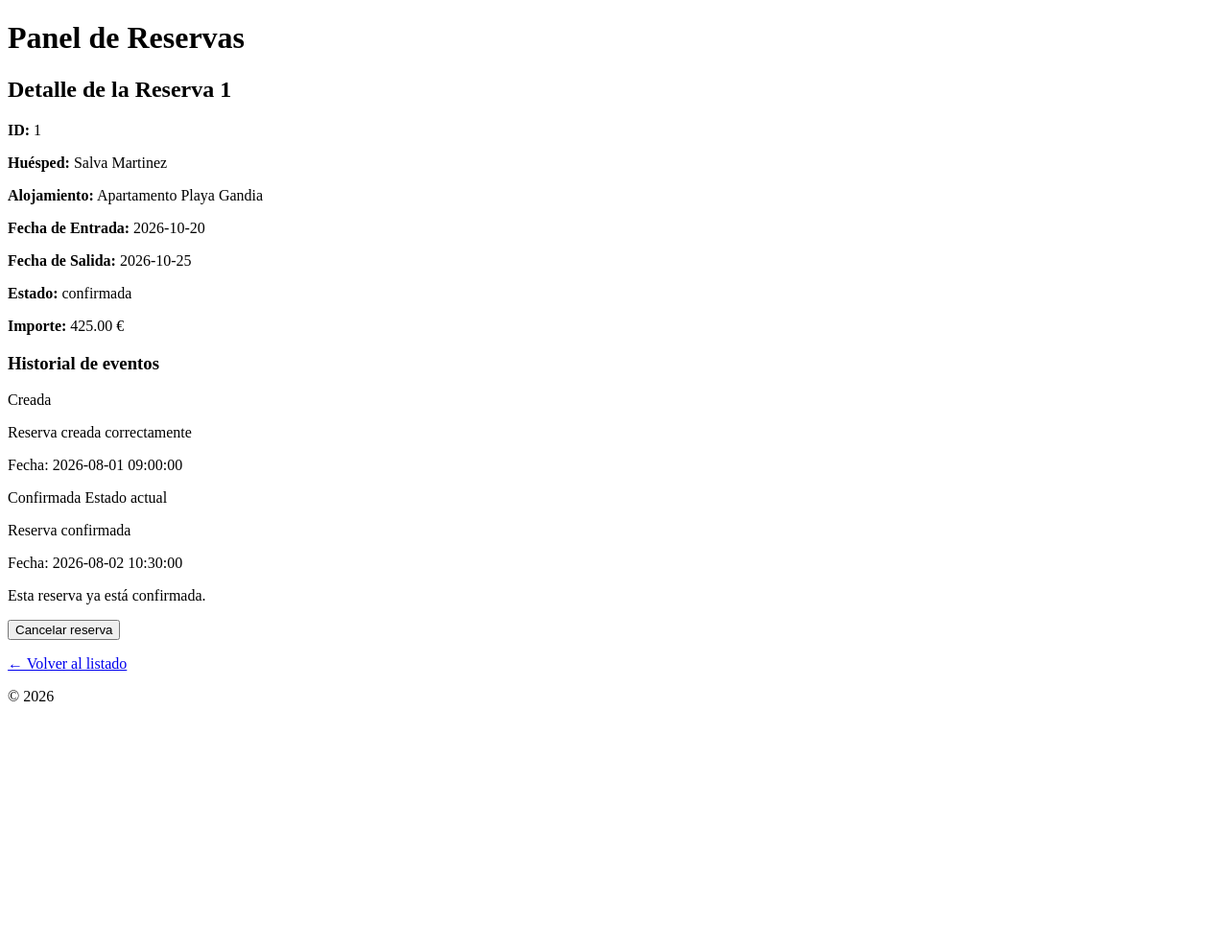
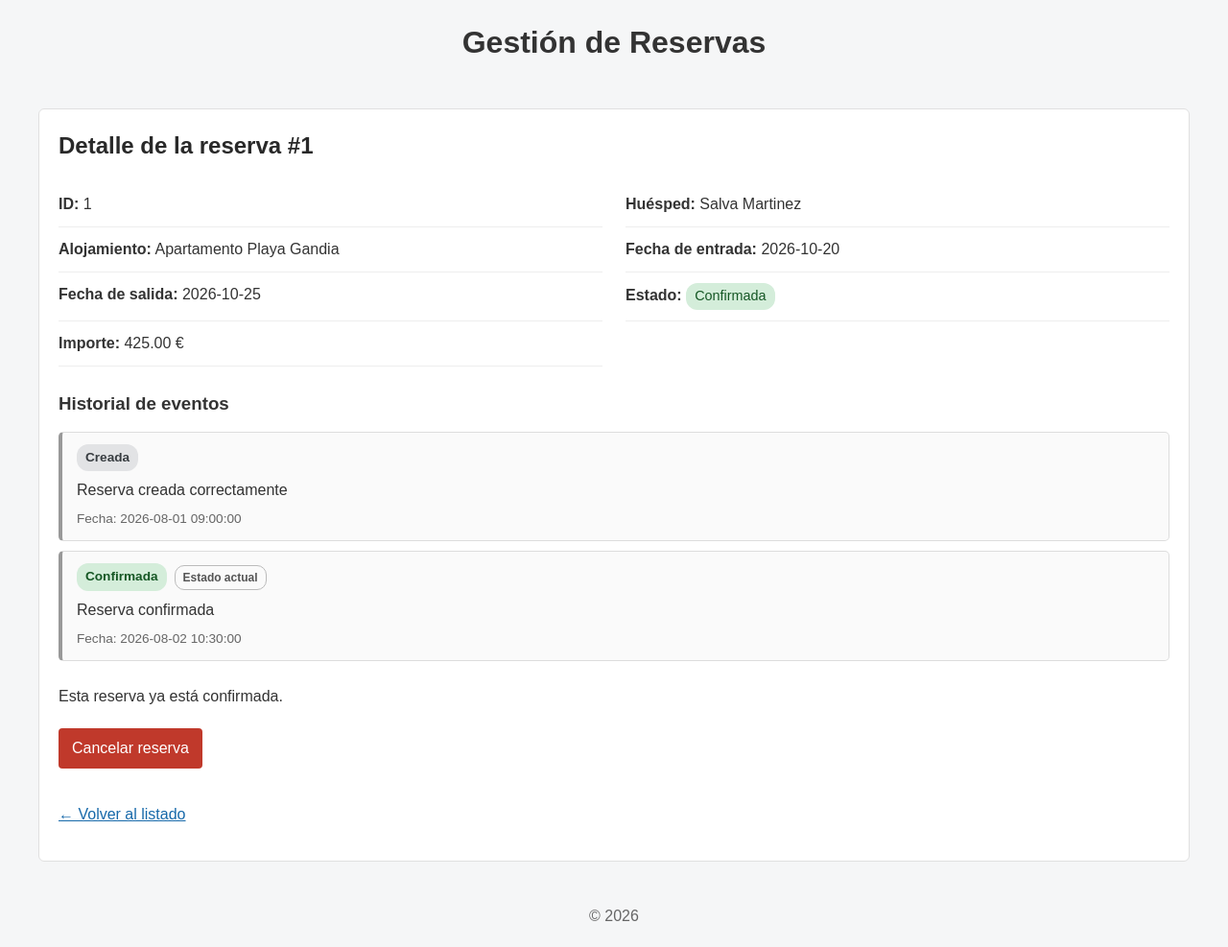
Before and after one commit to salva-martinez/Prueba-T-cnica-Desarrollador-Junior, a PHP site: page /reservas/1 in a window 1280 px wide. Shown: the whole page at 96% size. Before the commit the page ends 731 px from the top, so only its background shows below. Run offline with PHP 8.4, Linux system fonts and the light colour scheme; data comes from the database, SQL or seed files in the repository.

Commit message:
Añadido de estilos css

```diff
--- a/public/css/styles.css
+++ b/public/css/styles.css
@@ -0,0 +1,589 @@
+/* Ajustes generales */
+* {
+    box-sizing: border-box;
+}
+
+body {
+    margin: 0;
+    font-family: Arial, sans-serif;
+    line-height: 1.5;
+    color: #333;
+    background-color: #f5f6f7;
+}
+
+main {
+    width: 95%;
+    max-width: 1200px;
+    margin: 25px auto;
+    padding: 20px;
+    background-color: #fff;
+    border: 1px solid #e0e0e0;
+    border-radius: 6px;
+}
+
+/* Títulos y enlaces */
+h2 {
+    margin-top: 0;
+    margin-bottom: 20px;
+    color: #292929;
+}
+
+h3 {
+    margin-top: 25px;
+    margin-bottom: 12px;
+}
+
+a {
+    color: #1769aa;
+}
+
+a:hover {
+    text-decoration: none;
+}
+
+/* Botones generales */
+button,
+.btn-crear {
+    display: inline-block;
+    padding: 9px 14px;
+    border: none;
+    border-radius: 4px;
+    font: inherit;
+    text-decoration: none;
+    cursor: pointer;
+}
+
+button:focus-visible,
+a:focus-visible,
+input:focus-visible,
+select:focus-visible {
+    outline: 2px solid #1769aa;
+    outline-offset: 2px;
+}
+
+button:disabled {
+    opacity: 0.6;
+    cursor: not-allowed;
+}
+
+/* Botón para crear reservas */
+.btn-crear {
+    margin-bottom: 18px;
+    background-color: #1769aa;
+    color: white;
+}
+
+.btn-crear:hover {
+    background-color: #12558a;
+}
+
+/* Filtros */
+#filtros-reservas {
+    display: grid;
+    grid-template-columns: repeat(4, minmax(0, 1fr));
+    gap: 12px;
+    margin-bottom: 18px;
+    padding: 16px;
+    background-color: #f8f9fa;
+    border: 1px solid #ddd;
+    border-radius: 5px;
+}
+
+.filtro-grupo {
+    display: flex;
+    flex-direction: column;
+    gap: 5px;
+    min-width: 0;
+}
+
+.filtro-grupo label {
+    font-weight: bold;
+    font-size: 0.9rem;
+}
+
+.filtro-grupo input,
+.filtro-grupo select {
+    width: 100%;
+    min-width: 0;
+    min-height: 38px;
+    padding: 7px 9px;
+    border: 1px solid #bbb;
+    border-radius: 4px;
+    background-color: #fff;
+    font: inherit;
+}
+
+#filtros-reservas button[type="submit"] {
+    align-self: end;
+    background-color: #1769aa;
+    color: white;
+}
+
+#filtros-reservas button[type="submit"]:hover {
+    background-color: #12558a;
+}
+
+#limpiarFiltros {
+    align-self: end;
+    margin-left: 0 !important;
+    border: 1px solid #bbb;
+    background-color: #fff;
+    color: #333;
+}
+
+#limpiarFiltros:hover {
+    background-color: #eee;
+}
+
+#estado-listado {
+    min-height: 1.5em;
+    margin: 10px 0;
+    color: #555;
+}
+
+/* Tabla de reservas */
+.tabla-contenedor {
+    width: 100%;
+    overflow-x: auto;
+    margin: 15px 0 25px;
+    border: 1px solid #ddd;
+    border-radius: 5px;
+}
+
+.tabla-reservas {
+    width: 100%;
+    border-collapse: collapse;
+    background-color: #fff;
+}
+
+.tabla-reservas th,
+.tabla-reservas td {
+    padding: 11px 12px;
+    border-bottom: 1px solid #ddd;
+    text-align: left;
+    vertical-align: middle;
+}
+
+.tabla-reservas th {
+    background-color: #f0f2f4;
+    color: #333;
+    font-weight: bold;
+    white-space: nowrap;
+}
+
+.tabla-reservas tbody tr:last-child td {
+    border-bottom: none;
+}
+
+.tabla-reservas tbody tr:hover {
+    background-color: #f8f9fa;
+}
+
+.tabla-reservas td a {
+    white-space: nowrap;
+}
+
+/* Etiquetas de estado en la tabla */
+.estado-etiqueta {
+    display: inline-block;
+    padding: 3px 8px;
+    border-radius: 12px;
+    font-size: 0.85rem;
+    white-space: nowrap;
+}
+
+.estado-pendiente {
+    background-color: #fff3cd;
+    color: #856404;
+}
+
+.estado-confirmada {
+    background-color: #d4edda;
+    color: #155724;
+}
+
+.estado-cancelada {
+    background-color: #f8d7da;
+    color: #721c24;
+}
+
+/* Datos de la reserva */
+.detalle-reserva {
+    display: grid;
+    grid-template-columns: repeat(2, minmax(0, 1fr));
+    gap: 0 24px;
+    margin: 0 0 25px;
+}
+
+.detalle-reserva p {
+    margin: 0;
+    padding: 11px 0;
+    border-bottom: 1px solid #eee;
+    overflow-wrap: anywhere;
+}
+
+.estado-detalle {
+    display: inline-block;
+    padding: 3px 9px;
+    border-radius: 12px;
+    font-size: 0.9rem;
+}
+
+.estado-detalle-pendiente {
+    background-color: #fff3cd;
+    color: #856404;
+}
+
+.estado-detalle-confirmada {
+    background-color: #d4edda;
+    color: #155724;
+}
+
+.estado-detalle-cancelada {
+    background-color: #f8d7da;
+    color: #721c24;
+}
+
+/* Historial de eventos */
+.historial-eventos {
+    display: flex;
+    flex-direction: column;
+    gap: 10px;
+    margin: 15px 0 25px;
+}
+
+.evento {
+    padding: 12px 15px;
+    border: 1px solid #ddd;
+    border-left: 4px solid #999;
+    border-radius: 5px;
+    background-color: #fafafa;
+}
+
+.evento-cabecera {
+    display: flex;
+    align-items: center;
+    flex-wrap: wrap;
+    gap: 8px;
+    margin-bottom: 8px;
+}
+
+.evento-tipo {
+    display: inline-block;
+    padding: 4px 9px;
+    border-radius: 12px;
+    font-size: 0.85rem;
+    font-weight: bold;
+    background-color: #e9ecef;
+    color: #343a40;
+}
+
+.evento-creada {
+    background-color: #e2e3e5;
+    color: #383d41;
+}
+
+.evento-confirmada {
+    background-color: #d4edda;
+    color: #155724;
+}
+
+.evento-cancelada {
+    background-color: #f8d7da;
+    color: #721c24;
+}
+
+.evento-pendiente {
+    background-color: #fff3cd;
+    color: #856404;
+}
+
+.evento-actual {
+    padding: 3px 8px;
+    border: 1px solid #bbb;
+    border-radius: 10px;
+    color: #555;
+    font-size: 0.75rem;
+    font-weight: 600;
+}
+
+.evento-descripcion {
+    margin: 5px 0;
+    overflow-wrap: anywhere;
+}
+
+.evento-fecha {
+    margin: 8px 0 0;
+    color: #666;
+    font-size: 0.85rem;
+}
+
+/* Botones de confirmar y cancelar */
+.btn-confirmar,
+.btn-cancelar {
+    margin: 5px 5px 5px 0;
+    padding: 9px 14px;
+    border: none;
+    border-radius: 4px;
+    color: #fff;
+    font: inherit;
+    cursor: pointer;
+}
+
+.btn-confirmar {
+    background-color: #198754;
+}
+
+.btn-confirmar:hover {
+    background-color: #146c43;
+}
+
+.btn-cancelar {
+    background-color: #c0392b;
+}
+
+.btn-cancelar:hover {
+    background-color: #962d22;
+}
+
+.btn-confirmar:disabled,
+.btn-cancelar:disabled {
+    opacity: 0.6;
+    cursor: not-allowed;
+}
+
+/* Mensajes de confirmación, cancelación y estado */
+#mensajeConfirmacion,
+#mensajeCancelacion {
+    margin: 8px 0;
+    overflow-wrap: anywhere;
+}
+
+.detalle-volver {
+    display: inline-block;
+    margin-top: 15px;
+}
+
+
+/* Página para crear una reserva */
+.formulario-pagina {
+    max-width: 850px;
+    margin: 0 auto;
+}
+
+.formulario-pagina h1 {
+    margin-top: 0;
+    margin-bottom: 8px;
+    font-size: 1.8rem;
+}
+
+.formulario-intro {
+    margin-top: 0;
+    margin-bottom: 24px;
+    color: #666;
+}
+
+.formulario-reserva {
+    display: grid;
+    grid-template-columns: repeat(2, minmax(0, 1fr));
+    gap: 18px;
+    padding: 20px;
+    border: 1px solid #ddd;
+    border-radius: 6px;
+    background-color: #fafafa;
+}
+
+.campo-formulario {
+    display: flex;
+    flex-direction: column;
+    min-width: 0;
+    gap: 6px;
+}
+
+.campo-formulario label {
+    font-weight: bold;
+    font-size: 0.95rem;
+}
+
+.campo-formulario input,
+.campo-formulario textarea {
+    width: 100%;
+    min-width: 0;
+    padding: 10px;
+    border: 1px solid #bbb;
+    border-radius: 4px;
+    background-color: #fff;
+    color: #333;
+    font: inherit;
+}
+
+.campo-formulario input {
+    min-height: 40px;
+}
+
+.campo-formulario textarea {
+    resize: vertical;
+}
+
+.campo-formulario input:focus,
+.campo-formulario textarea:focus {
+    border-color: #1769aa;
+    outline: 2px solid #d7eaff;
+}
+
+.campo-completo {
+    grid-column: 1 / -1;
+}
+
+.error {
+    min-height: 0;
+    color: #b42318;
+    font-size: 0.85rem;
+    overflow-wrap: anywhere;
+}
+
+.error:not(:empty) {
+    padding: 4px 0;
+}
+
+.formulario-acciones {
+    display: flex;
+    flex-wrap: wrap;
+    align-items: center;
+    gap: 10px;
+}
+
+.btn-guardar {
+    background-color: #1769aa;
+    color: white;
+}
+
+.btn-guardar:hover {
+    background-color: #12558a;
+}
+
+.btn-guardar:disabled {
+    opacity: 0.6;
+    cursor: not-allowed;
+}
+
+.btn-volver {
+    display: inline-block;
+    padding: 8px 12px;
+    border: 1px solid #bbb;
+    border-radius: 4px;
+    background-color: white;
+    color: #333;
+    text-decoration: none;
+}
+
+.btn-volver:hover {
+    background-color: #eee;
+}
+
+.mensaje-formulario {
+    margin: 0;
+    overflow-wrap: anywhere;
+}
+
+/* Cabecera centrada */
+header {
+    text-align: center;
+    padding: 20px;
+    margin-bottom: 20px;
+}
+
+header h1 {
+    margin: 0;
+}
+
+/* Pie de página centrado */
+footer {
+    text-align: center;
+    padding: 20px;
+    margin-top: 20px;
+    color: #666;
+}
+
+footer p {
+    margin: 0;
+}
+
+/* Tablet */
+@media (max-width: 800px) {
+    main {
+        width: 96%;
+        padding: 16px;
+    }
+
+    #filtros-reservas {
+        grid-template-columns: repeat(2, minmax(0, 1fr));
+    }
+}
+
+/* Móvil */
+@media (max-width: 520px) {
+    main {
+        width: 100%;
+        margin: 0;
+        padding: 14px;
+        border: none;
+        border-radius: 0;
+    }
+
+    #filtros-reservas {
+        grid-template-columns: 1fr;
+        padding: 12px;
+    }
+
+    #filtros-reservas button {
+        width: 100%;
+        min-height: 40px;
+    }
+
+    .detalle-reserva {
+        grid-template-columns: 1fr;
+    }
+
+    .tabla-reservas {
+        min-width: 760px;
+    }
+
+    .evento {
+        padding: 10px;
+    }
+
+    .btn-confirmar,
+    .btn-cancelar {
+        width: 100%;
+        margin: 5px 0;
+    }
+}
+
+/* Formulario en móviles */
+@media (max-width: 600px) {
+    .formulario-reserva {
+        grid-template-columns: 1fr;
+        padding: 14px;
+        gap: 15px;
+    }
+
+    .campo-completo {
+        grid-column: auto;
+    }
+
+    .formulario-acciones {
+        flex-direction: column;
+        align-items: stretch;
+    }
+
+    .btn-guardar,
+    .btn-volver {
+        width: 100%;
+        text-align: center;
+    }
+
+    .formulario-pagina h1 {
+        font-size: 1.5rem;
+    }
+}
--- a/src/Views/base.html.twig
+++ b/src/Views/base.html.twig
@@ -7,7 +7,7 @@
 </head>
 <body>
     <header>
-        <h1>Panel de Reservas</h1>
+        <h1>Gestión de Reservas</h1>
     </header>
 
     <main>
--- a/src/Views/reservas/show.html.twig
+++ b/src/Views/reservas/show.html.twig
@@ -3,15 +3,48 @@
 {% block title %}Detalle de la Reserva id: {{ reserva.id }}{% endblock %}
 
 {% block content %}
-    <h2>Detalle de la Reserva {{ reserva.id }}</h2>
 
-    <p><strong>ID:</strong> {{ reserva.id }}</p>
-    <p><strong>Huésped:</strong> {{ reserva.nombreHuesped }}</p>
-    <p><strong>Alojamiento:</strong> {{ reserva.nombreAlojamiento }}</p>
-    <p><strong>Fecha de Entrada:</strong> {{ reserva.fechaEntrada }}</p>
-    <p><strong>Fecha de Salida:</strong> {{ reserva.fechaSalida }}</p>
-    <p><strong>Estado:</strong> {{ reserva.estado }}</p>
-    <p><strong>Importe:</strong> {{ reserva.importe }} €</p>
+    <h2>Detalle de la reserva #{{ reserva.id }}</h2>
+
+    <div class="detalle-reserva">
+        <p>
+            <strong>ID:</strong>
+            {{ reserva.id }}
+        </p>
+
+        <p>
+            <strong>Huésped:</strong>
+            {{ reserva.nombreHuesped }}
+        </p>
+
+        <p>
+            <strong>Alojamiento:</strong>
+            {{ reserva.nombreAlojamiento }}
+        </p>
+
+        <p>
+            <strong>Fecha de entrada:</strong>
+            {{ reserva.fechaEntrada }}
+        </p>
+
+        <p>
+            <strong>Fecha de salida:</strong>
+            {{ reserva.fechaSalida }}
+        </p>
+
+        <p>
+            <strong>Estado:</strong>
+            <span class="estado-detalle estado-detalle-{{ reserva.estado|lower }}">
+                {{ reserva.estado|capitalize }}
+            </span>
+        </p>
+
+        <p>
+            <strong>Importe:</strong>
+            {{ reserva.importe }} €
+        </p>
+    </div>
+
 
     <h3>Historial de eventos</h3>
 
@@ -73,7 +106,9 @@
     <p id="mensajeConfirmacion" role="status" aria-live="polite"></p>
     <p id="mensajeCancelacion" role="status" aria-live="polite"></p>
 
-    <p><a href="/">← Volver al listado</a></p>
+    <p>
+        <a href="/" class="detalle-volver">← Volver al listado</a>
+    </p>
 {% endblock %}
 
 {% block scripts %}
```
Also changed, not shown: src/Views/reservas/index.html.twig (+15 -2 lines), src/Views/reservas/new.html.twig (+32 -13 lines).
